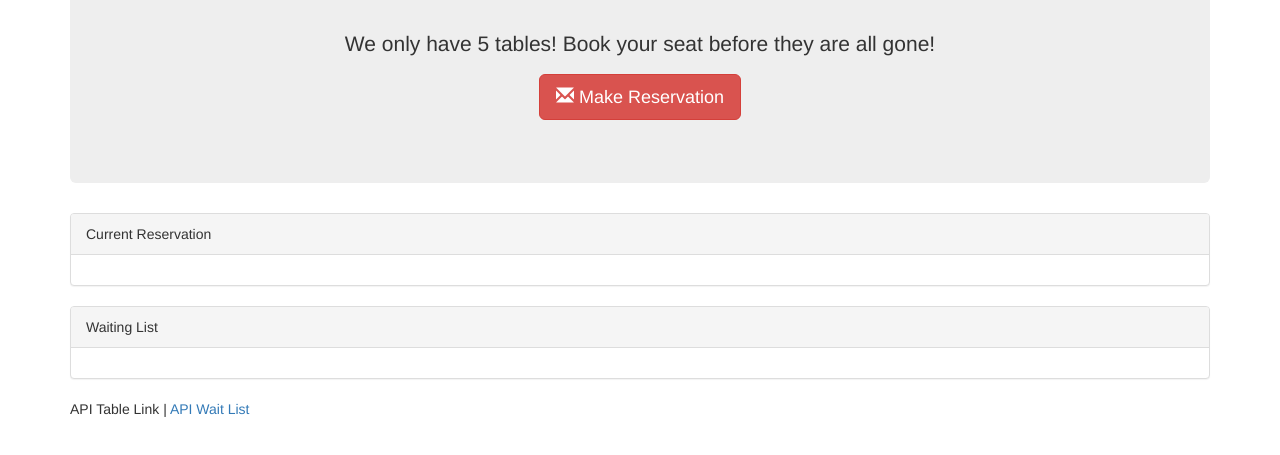
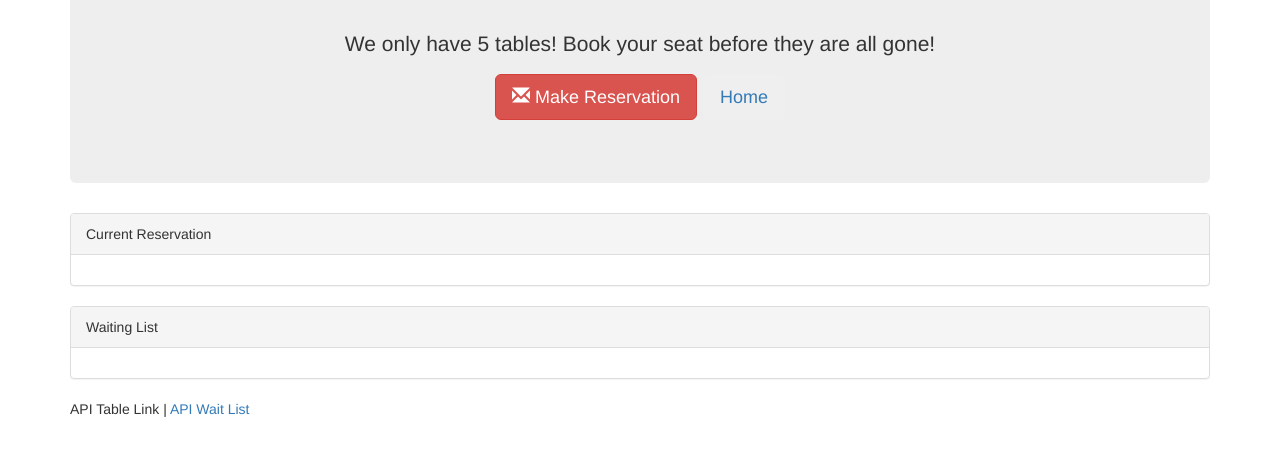
Before and after one commit to michaeledwards91/Hot-Restaurant, a website: page tables.html in a window 1280 px wide. Shown: the part 165-620 px from the top of the page. Drawn offline with nearby package versions, Linux system fonts and the light colour scheme.

Commit message:
added home button

```diff
--- a/tables.html
+++ b/tables.html
@@ -17,7 +17,9 @@
 		  <p class = "center">We only have 5 tables! Book your seat before they are all gone!</p>
 		 <!--  <row>
 		  <div class="col-md-5"> -->
-		  	<p><a class="btn btn-danger btn-lg center" href="#" role="button"><span class="glyphicon glyphicon-envelope"></span> Make Reservation</a></p>
+		  	<p><a class="btn btn-danger btn-lg center" href="#" role="button"><span class="glyphicon glyphicon-envelope"></span> Make Reservation</a>
+		  	<a href="/"><button type="button" class="btn btn-lg"><span class="glyphicons glyphicons-home"></span>Home</button></a></p>
+
 		  <!-- </div>
 		  </row> -->
 		  </div>
```
